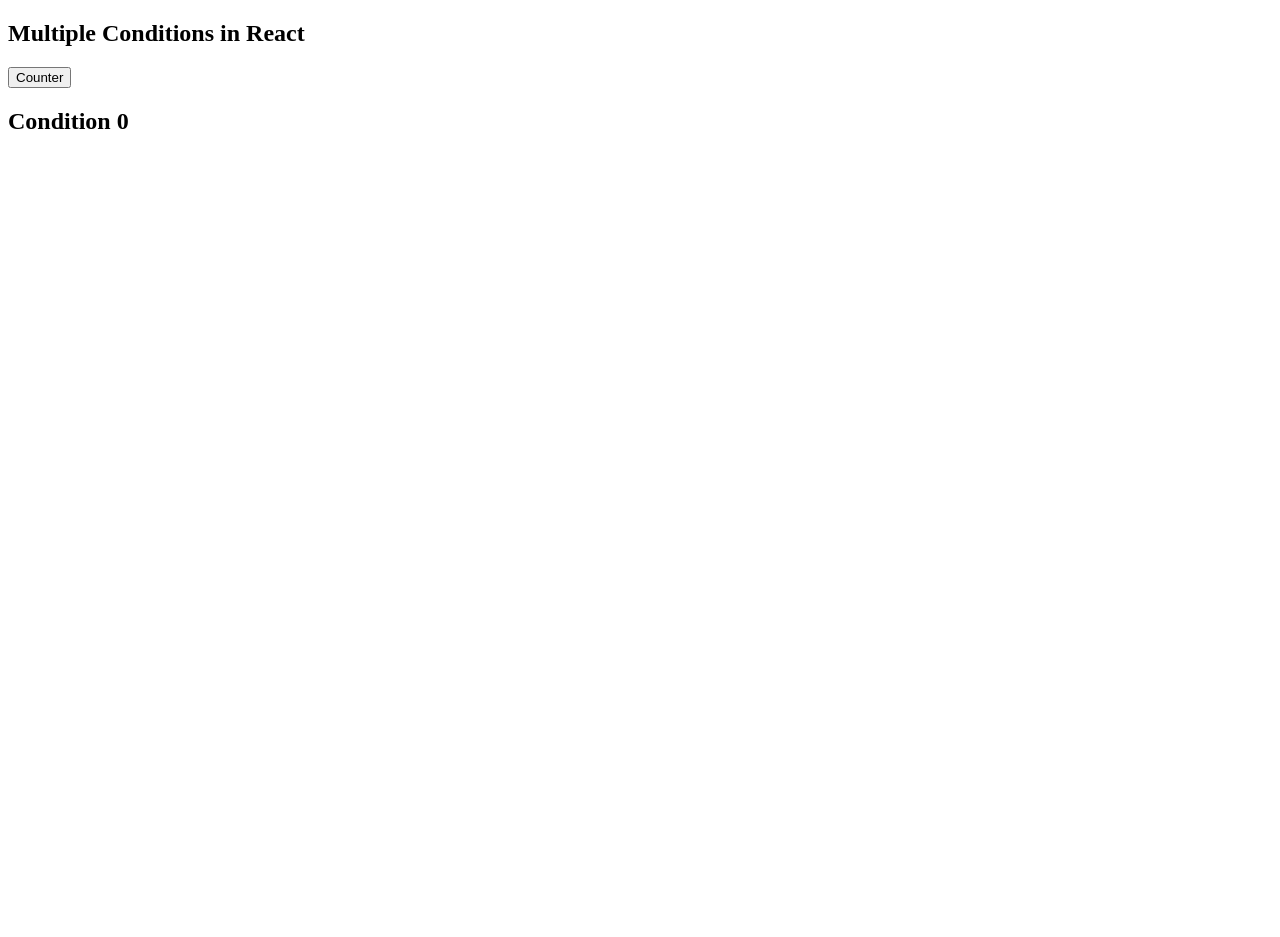
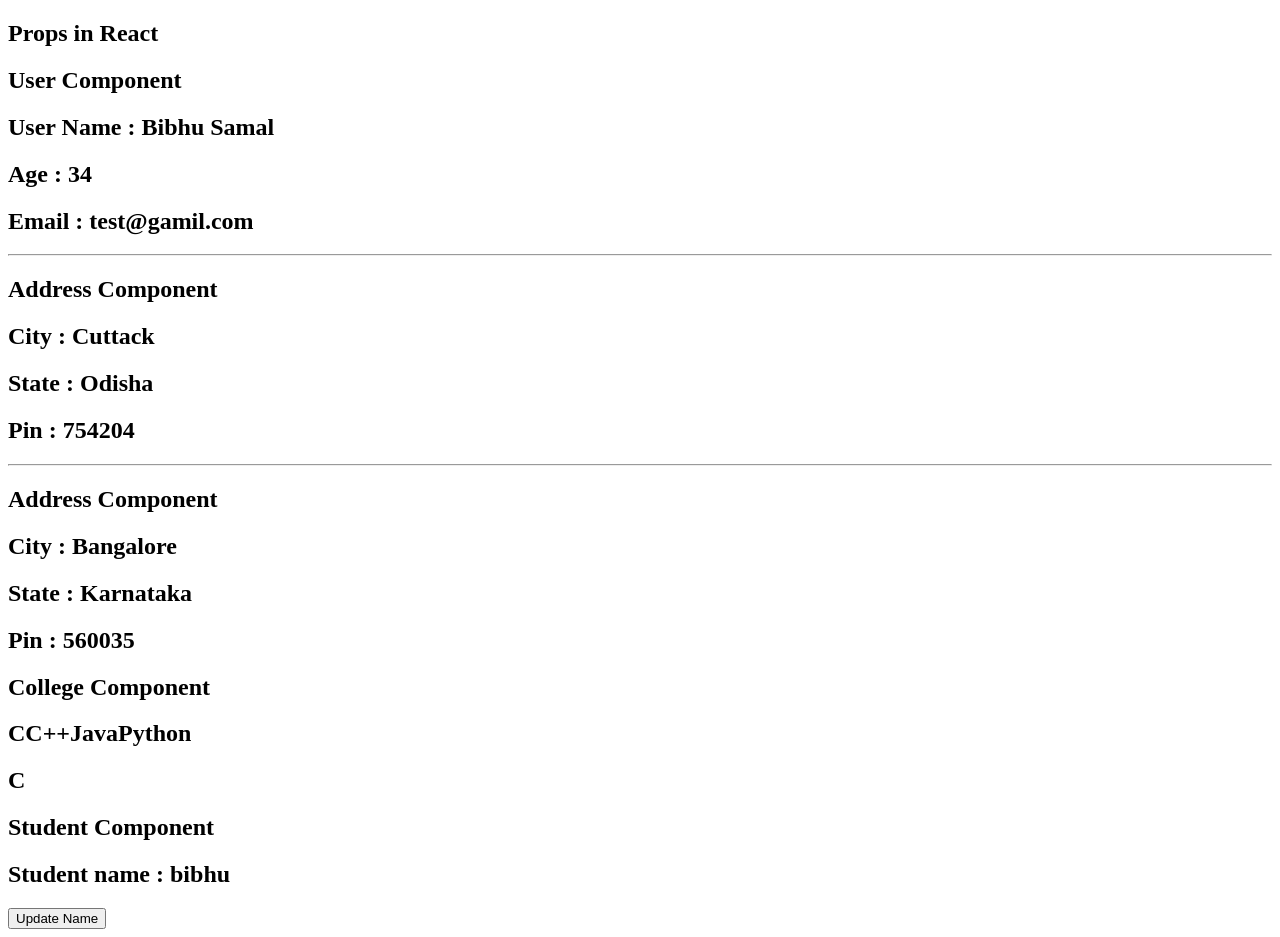
Before and after one commit to bibhusprasad/026_reactjs_tutorial_youtube, a React (Vite) app in the folder react-blog/: page / in a window 1280 px wide. Before the commit the page ends 800 px from the top, so only its background shows below. Built offline with nearby package versions, Linux system fonts and the light colour scheme.

Commit message:
07. Props in React

```diff
--- /dev/null
+++ b/react-blog/src/Address.jsx
@@ -0,0 +1,15 @@
+
+function Address(props) {
+
+  return (
+    <div>
+      <hr/>
+      <h2>Address Component</h2>
+      <h2>City : {props.userAddress.city}</h2>
+      <h2>State : {props.userAddress.state}</h2>
+      <h2>Pin : {props.userAddress.pin}</h2>
+    </div>
+  )
+}
+
+export default Address;
--- a/react-blog/src/App.jsx
+++ b/react-blog/src/App.jsx
@@ -1,22 +1,42 @@
 import { useState } from "react";
+import User from "./User";
+import Address from "./Address";
+import College from "./College";
+import Student from "./Student";
 
 
 function App() {
 
-  const [count, setCount] = useState(0);
+  let homeAddress = {
+    city: "Cuttack",
+    state: "Odisha",
+    pin: 754204
+  }
+
+  let officeAddress = {
+    city: "Bangalore",
+    state: "Karnataka",
+    pin: 560035
+  }
+
+  let subject = ["C", "C++", "Java", "Python"];
+
+  const [stdname, setStdname] = useState("bibhu")
+
+  function updateName() {
+    setStdname("BIBHU");
+  }
 
   return (
     <>
       <div>
-         <h2>Multiple Conditions in React</h2>
-         <button onClick={() => setCount(count + 1)}>Counter</button>
-         {
-          count == 0 ? <h2>Condition 0</h2>
-          : count == 1 ?  <h2>Condition 1</h2>
-          : count == 2 ?  <h2>Condition 2</h2>
-          : count == 3 ?  <h2>Condition 3</h2>
-          : <h2>Other Condition</h2>
-         }
+         <h2>Props in React</h2>
+         <User name="Bibhu Samal" age="34" email="test@gamil.com"/>
+         <Address userAddress = {homeAddress} />
+         <Address userAddress = {officeAddress} />
+         <College userSubject = {subject} />
+         <Student name = {stdname} />
+         <button onClick={updateName}>Update Name</button>
       </div>
     </>
   )
--- /dev/null
+++ b/react-blog/src/College.jsx
@@ -0,0 +1,12 @@
+
+function College(props) {
+  return (
+    <div>
+      <h2>College Component</h2>
+      <h2>{props.userSubject}</h2>
+      <h2>{props.userSubject[0]}</h2>
+    </div>
+  )
+}
+
+export default College;
--- /dev/null
+++ b/react-blog/src/Student.jsx
@@ -0,0 +1,12 @@
+
+function Student({name}) {
+
+  return (
+    <div>
+      <h2>Student Component</h2>
+      <h2>Student name : {name}</h2>
+    </div>
+  )
+}
+
+export default Student;
--- /dev/null
+++ b/react-blog/src/User.jsx
@@ -0,0 +1,14 @@
+
+function User({name, age, email}) {
+
+  return(
+      <div>
+        <h2>User Component</h2>
+        <h2>User Name : {name}</h2>
+        <h2>Age : {age}</h2>
+        <h2>Email : {email}</h2>
+      </div>
+  )
+}
+
+export default User;
```
Also changed, not shown: 1 other file (tests, documents, lock files or other folders).
